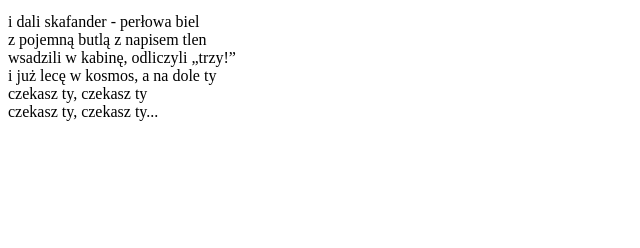
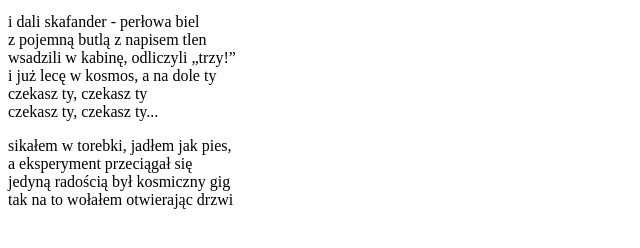
Before and after one commit to arturrymsza/song, a plain HTML site: page index.html in a window 1280 px wide. Shown: the part 202-450 px from the top of the page, without its empty margins (0-640 px from the left). Drawn offline with Linux system fonts and the light colour scheme.

Commit message:
Add third paragraph

```diff
--- a/index.html
+++ b/index.html
@@ -24,6 +24,11 @@
 					i już lecę w kosmos, a na dole ty<br>
 					czekasz ty, czekasz ty<br>
 					czekasz ty, czekasz ty...<br>
+					<p>sikałem w torebki, jadłem jak pies,<br>
+					a eksperyment przeciągał się<br>
+					jedyną radością był kosmiczny gig<br>
+					tak na to wołałem otwierając drzwi<br>
+					</p>
 				</div>
 			</div>
 		</main>
```
Lines whose indentation alone changed are shown as unchanged.
